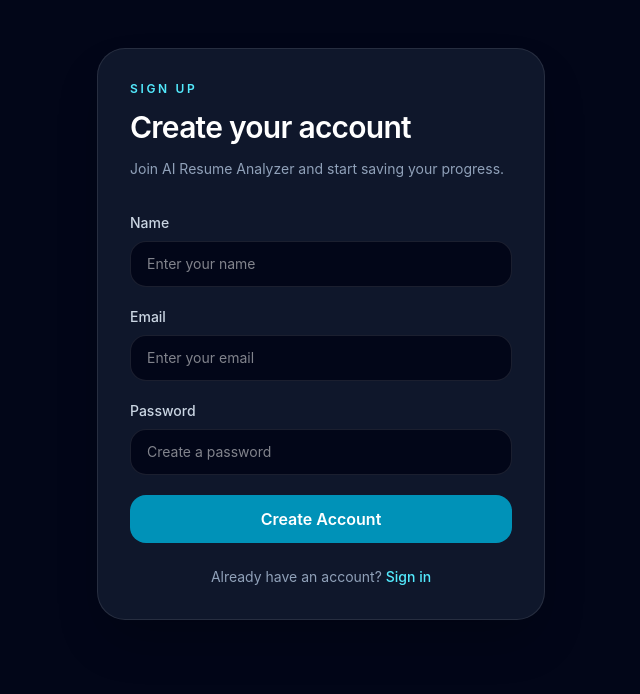
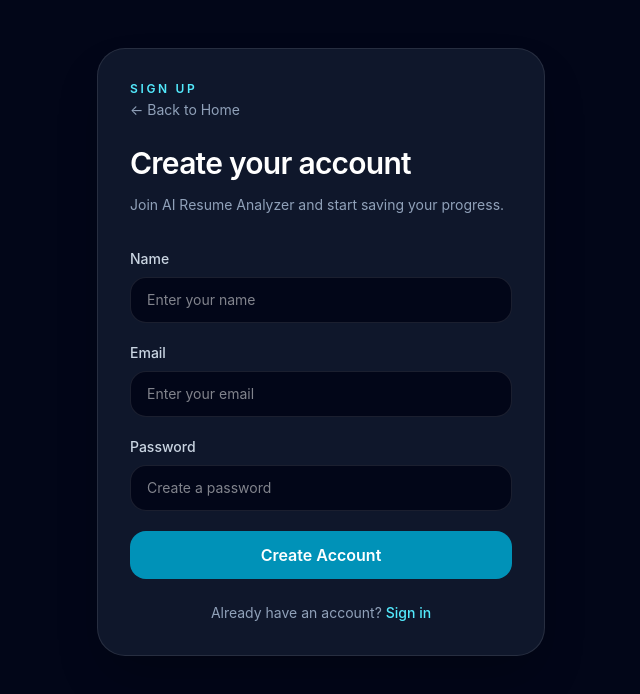
Before and after one commit to mahir-alam/AI-Resume-Analyzer, a React (Vite) app in the folder client/: page /signup in a window 1280 px wide. Shown: the top 694 px of the page, without its empty margins (319-959 px from the left). Built offline with nearby package versions, Linux system fonts and the light colour scheme; no server answers.

Commit message:
feat: add back to home navigation on login and signup pages

```diff
--- a/client/src/pages/Login.jsx
+++ b/client/src/pages/Login.jsx
@@ -1,5 +1,5 @@
 import { useState } from "react";
-import { Link } from "react-router-dom";
+import { Link, useNavigate } from "react-router-dom";
 
 const API_BASE_URL = import.meta.env.VITE_API_BASE_URL;
 
@@ -54,7 +54,14 @@ function Login() {
         <p className="text-xs font-semibold uppercase tracking-[0.22em] text-cyan-300">
           Login
         </p>
-
+        <div className="w-[75vw] md:w-[60vw] mb-6">
+          <Link
+            to="/"
+            className="text-sm text-slate-400 transition hover:text-white"
+          >
+            ← Back to Home
+          </Link>
+        </div>
         <h1 className="mt-3 text-3xl font-semibold tracking-tight text-white">
           Welcome back
         </h1>
--- a/client/src/pages/Signup.jsx
+++ b/client/src/pages/Signup.jsx
@@ -1,5 +1,5 @@
 import { useState } from "react";
-import { Link } from "react-router-dom";
+import { Link, useNavigate } from "react-router-dom";
 
 const API_BASE_URL = import.meta.env.VITE_API_BASE_URL;
 
@@ -60,7 +60,14 @@ function Signup() {
         <p className="text-xs font-semibold uppercase tracking-[0.22em] text-cyan-300">
           Sign Up
         </p>
-
+        <div className="w-[75vw] md:w-[60vw] mb-6">
+          <Link
+            to="/"
+            className="text-sm text-slate-400 transition hover:text-white"
+          >
+            ← Back to Home
+          </Link>
+        </div>
         <h1 className="mt-3 text-3xl font-semibold tracking-tight text-white">
           Create your account
         </h1>
```
